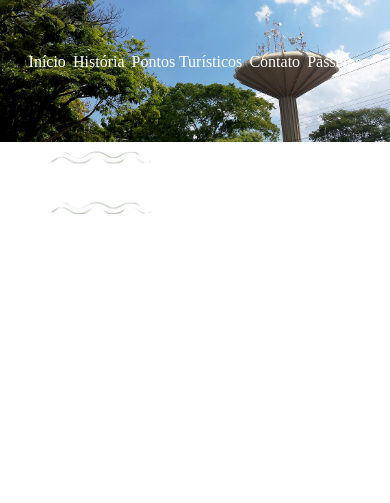
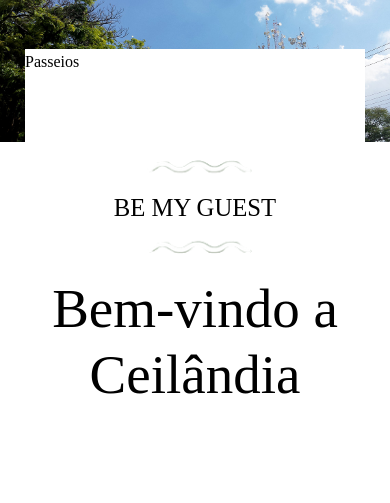
Before and after one commit to Sirgudson/projetoceilandia, a PHP site: page /VIEW/index.php in a window 390 px wide. Shown: the top 503 px of the page. Run offline with PHP 8.4, Linux system fonts and the light colour scheme.

Commit message:
Novas modificações–Incompleto

```diff
--- a/CSS/style.css
+++ b/CSS/style.css
@@ -1,7 +1,14 @@
+html{
+    background-image: url(../ASSETS/IMAGES/background.jpeg);
+    background-repeat: no-repeat;
+    background-size: 100%;
+    padding: 25px;
+}
+
 .apresentacao{
     font-family: 'Raleway';
     flex-direction: column;
-    color: #FFFFFF;
+    color: #000000;
     display: flex;
     justify-content: center;
     align-items: center;
@@ -12,6 +19,7 @@
 .titulo{
     margin-top: 0%;
     font-size: 75px;
+    font-weight: 350;
 }
 
 .subtitulo{
@@ -22,18 +30,38 @@
     display: flex;
     justify-content: space-around;
     flex-wrap: wrap;
+
 }
 
-body{
-    background-image: url(../ASSETS/IMAGES/background.jpeg);
-    background-repeat: no-repeat;
-    background-size: 100%;
-    padding: 25px;
-}
+@media (max-width: 576px) {
+    .flex-container {
+        display: flex;
+        justify-content: left;
+    }
+    .apresentacao{
+        display: flex;
+        flex-wrap: wrap;
+    }
+    .subtitulo{
+        display: contents;
+    }
+    .titulo{
+        font-size: 55px;
+        font-weight: 300;
+        text-align: center;
+    }
+    body{
+        background-size: cover;
+        background-repeat: no-repeat;
+        background-attachment: fixed;
+        background-position: center top;
+        min-height: 100%;
+    }
+  }
 
 .flex-container > div > a {
     font-family: 'Raleway';
     font-style: normal;
-    color: #FFFFFF;
+    color: #000000;
     text-decoration: none;
 }
--- a/VIEW/index.php
+++ b/VIEW/index.php
@@ -12,10 +12,10 @@
 
 <body>
     <div class="flex-container mt-4">
-        <div><a href="#">Início</a></div>
-        <div><a href="#">História</a></div>
-        <div><a href="#">Pontos Turísticos</a></div>
-        <div><a href="#">Contato</a></div>
+        <div class="d-none d-sm-block"><a href="#">Início</a></div>
+        <div class="d-none d-sm-block"><a href="#">História</a></div>
+        <div class="d-none d-sm-block"><a href="#">Pontos Turísticos</a></div>
+        <div class="d-none d-sm-block"><a href="#">Contato</a></div>
         <div><a href="#">Passeios</a></div>
     </div>
     <div class="apresentacao">
```
